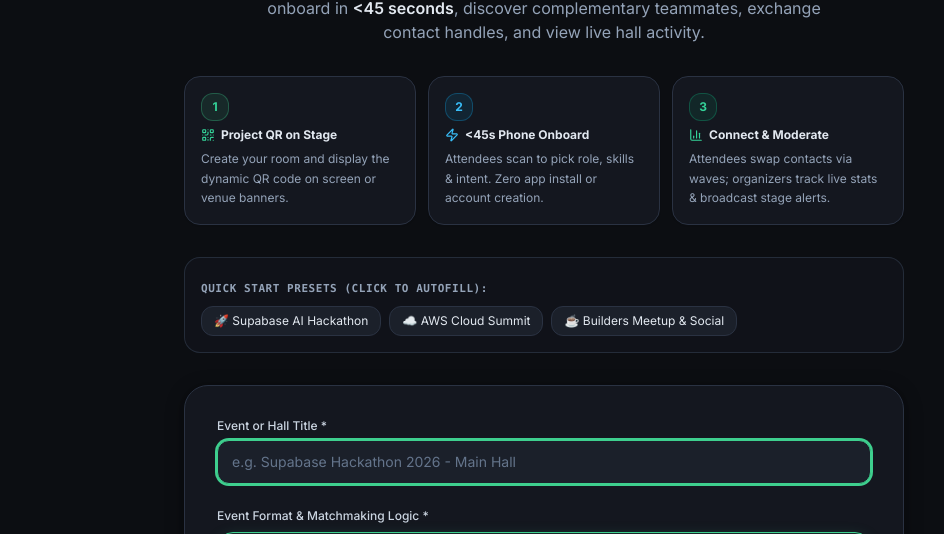
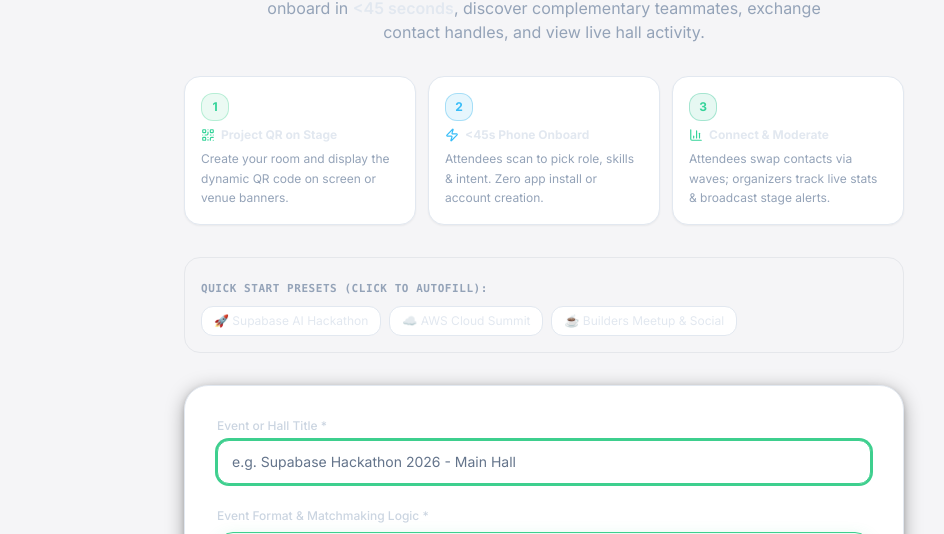
Before and after one commit to shaikhsharukh/HallwaySync, a React (Vite) app: page / in a window 1280 px wide. Shown: the part 213-747 px from the top of the page, without its empty margins (96-1040 px from the left). Built offline with nearby package versions, Linux system fonts and the light colour scheme; no server answers.

Commit message:
feat(theme): configure dynamic CSS theme tokens and zero-FOUC script

```diff
--- a/index.html
+++ b/index.html
@@ -3,6 +3,19 @@
   <head>
     <meta charset="UTF-8" />
     <meta name="viewport" content="width=device-width, initial-scale=1.0, maximum-scale=1.0, user-scalable=no, viewport-fit=cover" />
+    <script>
+      (function() {
+        try {
+          var stored = localStorage.getItem('theme');
+          var prefersDark = window.matchMedia('(prefers-color-scheme: dark)').matches;
+          if (stored === 'dark' || ((!stored || stored === 'system') && prefersDark)) {
+            document.documentElement.classList.add('dark');
+          } else {
+            document.documentElement.classList.remove('dark');
+          }
+        } catch (_) {}
+      })();
+    </script>
 
     <!-- Primary SEO Metadata -->
     <title>HallwaySync — Real-Time In-Person Event Networking &amp; Team Formation | Supabase</title>
--- a/src/index.css
+++ b/src/index.css
@@ -1,6 +1,24 @@
 @tailwind base;
 @tailwind components;
 @tailwind utilities;
+
+:root {
+  --color-surface-base: #f5f5f7;
+  --color-surface-card: #ffffff;
+  --color-surface-raised: #ffffff;
+  --color-surface-hover: #f1f5f9;
+  --color-surface-border: #e2e8f0;
+  --color-surface-highlight: #e2e8f0;
+}
+
+.dark {
+  --color-surface-base: #0c0e12;
+  --color-surface-card: #14171f;
+  --color-surface-raised: #1b202a;
+  --color-surface-hover: #242b38;
+  --color-surface-border: #2a3242;
+  --color-surface-highlight: #363f52;
+}
 
 @layer utilities {
   /* Hide scrollbar for Chrome, Safari and Opera */
--- a/tailwind.config.js
+++ b/tailwind.config.js
@@ -19,12 +19,12 @@ export default {
           950: '#022c22',
         },
         surface: {
-          base: '#0c0e12',
-          card: '#14171f',
-          raised: '#1b202a',
-          hover: '#242b38',
-          border: '#2a3242',
-          highlight: '#363f52',
+          base: 'var(--color-surface-base)',
+          card: 'var(--color-surface-card)',
+          raised: 'var(--color-surface-raised)',
+          hover: 'var(--color-surface-hover)',
+          border: 'var(--color-surface-border)',
+          highlight: 'var(--color-surface-highlight)',
         },
       },
       fontFamily: {
```
